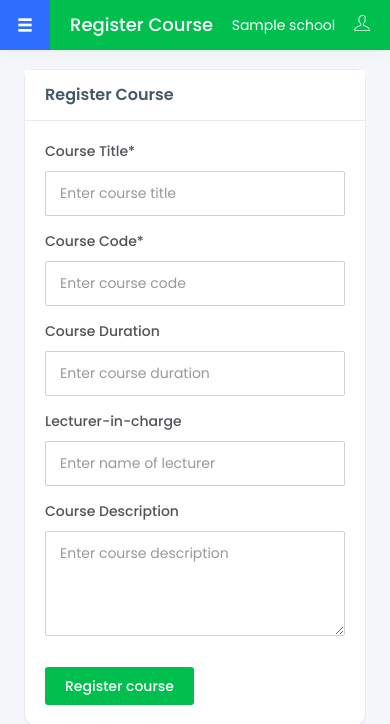
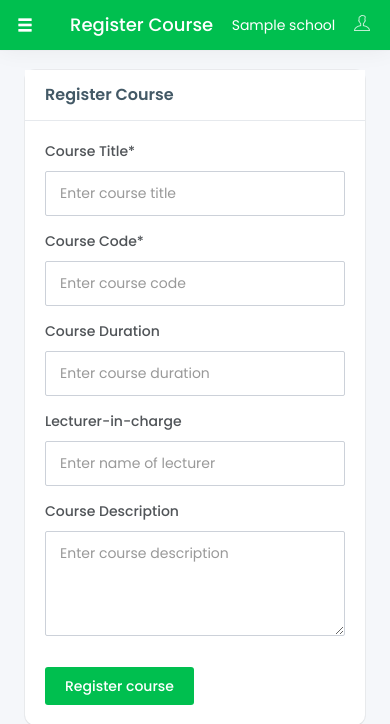
Before and after one commit to adeyemionward/integratedsms, a PHP site: page /admin-dashboard/register-course in a window 390 px wide. Shown: the top 724 px of the page. Run offline with PHP 8.4, Linux system fonts and the light colour scheme; the visitor is signed in with stand-in values (Sample User, id 1); tables that the repository leaves empty or names only in its code hold one stand-in row (values such as "Sample post").

Commit message:
admin navbar hamburger fixed

```diff
--- a/admin-dashboard/index.php
+++ b/admin-dashboard/index.php
@@ -59,7 +59,7 @@ if (isset($_SESSION["email"])) {
 
 		<div class="fixed-navbar bg-success">
 			<div class="pull-left">
-				<button type="button" class="menu-mobile-button glyphicon glyphicon-menu-hamburger js__menu_mobile"></button>
+				<button type="button" class="menu-mobile-button bg-success glyphicon glyphicon-menu-hamburger js__menu_mobile"></button>
 				<h1 class="page-title">Dashboard</h1>
 			</div>
 			<div class="pull-right">
--- a/admin-dashboard/register-course.php
+++ b/admin-dashboard/register-course.php
@@ -5,7 +5,7 @@ if (isset($_SESSION["email"])) {
     // school data
     $fetch_all_data->fetch_school_data($_SESSION["email"]);
     $fetch_all_data->school_name;
-	//
+    //
 
 ?>
     <!DOCTYPE html>
@@ -13,7 +13,8 @@ if (isset($_SESSION["email"])) {
     <title>Register Course - Integrated SMS</title>
     <!-- head file contains links to css files -->
     <?php include_once("includes/head.php"); ?>
-    <?php //include_once("register-course-handler.php"); ?>
+    <?php //include_once("register-course-handler.php");
+    ?>
 
     <body>
         <div class="main-menu">
@@ -27,14 +28,14 @@ if (isset($_SESSION["email"])) {
                     <!-- title -->
                     <ul class="menu js__accordion">
                         <li>
-                            <a class="waves-effect bg-success" href="admin-dashboard"><i class="menu-icon ti-dashboard"></i><span>Dashboard</span></a>
+                            <a class="waves-effect" href="admin-dashboard"><i class="menu-icon ti-dashboard"></i><span>Dashboard</span></a>
                         </li>
                     </ul>
                     <!-- /.menu js__accordion -->
                     <!-- courses accordion -->
                     <ul class="menu js__accordion">
                         <li class="current">
-                            <a class="waves-effect parent-item js__control" href="#"><i class="menu-icon fa fa-book"></i><span>Courses</span><span class="menu-arrow fa fa-angle-down"></span></a>
+                            <a class="waves-effect bg-success parent-item js__control" href="#"><i class="menu-icon fa fa-book"></i><span>Courses</span><span class="menu-arrow fa fa-angle-down"></span></a>
                             <ul class="sub-menu js__content">
                                 <li><a href="register-course">Register Courses</a></li>
                             </ul>
@@ -55,7 +56,7 @@ if (isset($_SESSION["email"])) {
 
         <div class="fixed-navbar bg-success">
             <div class="pull-left">
-                <button type="button" class="menu-mobile-button glyphicon glyphicon-menu-hamburger js__menu_mobile"></button>
+                <button type="button" class="menu-mobile-button bg-success glyphicon glyphicon-menu-hamburger js__menu_mobile"></button>
                 <h1 class="page-title">Register Course</h1>
             </div>
             <div class="pull-right">
@@ -79,7 +80,7 @@ if (isset($_SESSION["email"])) {
                                 <!-- /.box-title -->
                                 <div class="card-content">
                                     <form method="POST" id="register_course">
-                                        <input type="hidden" class="form-control" value="<?php echo $_SESSION["school_name"] ?>" name="school_name" required placeholder="Enter course title">
+                                        <input type="hidden" class="form-control" value="<?php echo $fetch_all_data->school_name ?>" name="school_name" required placeholder="Enter course title">
                                         <div class="form-group">
                                             <label for="coursetitle">Course Title<span class="required">*</span></label>
                                             <input type="text" class="form-control" name="course_title" required placeholder="Enter course title">
@@ -112,7 +113,7 @@ if (isset($_SESSION["email"])) {
                     </div>
                 </div>
 
-                <!-- Placed at the end of the document so the pages load faster -->
+                <!-- js placed at the end of the document so the pages load faster -->
                 <?php include_once("includes/footer.php"); ?>
             </div>
         </div>
```
Also changed, not shown: admin-dashboard/register-students.php (+3 -9 lines).
